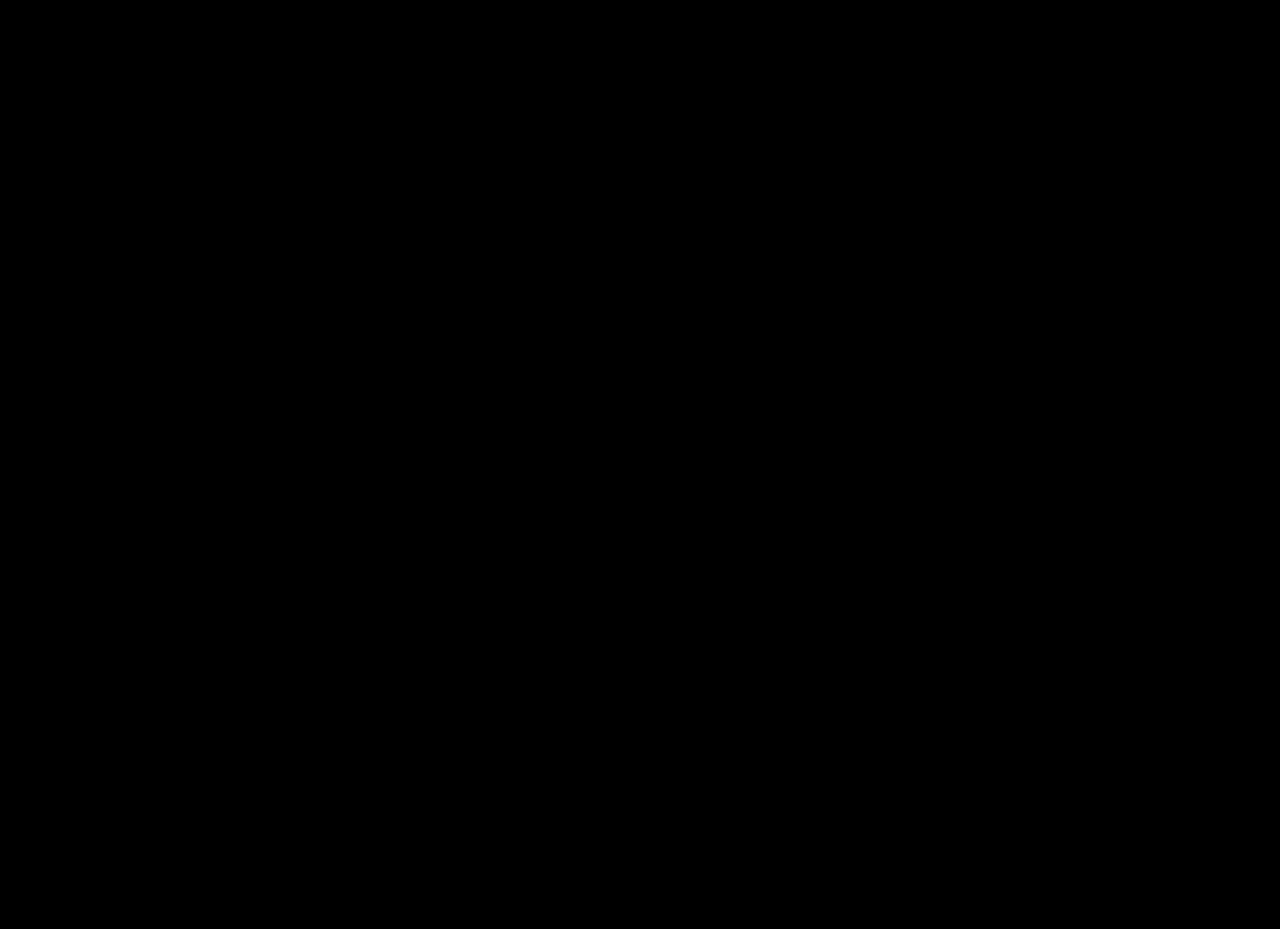
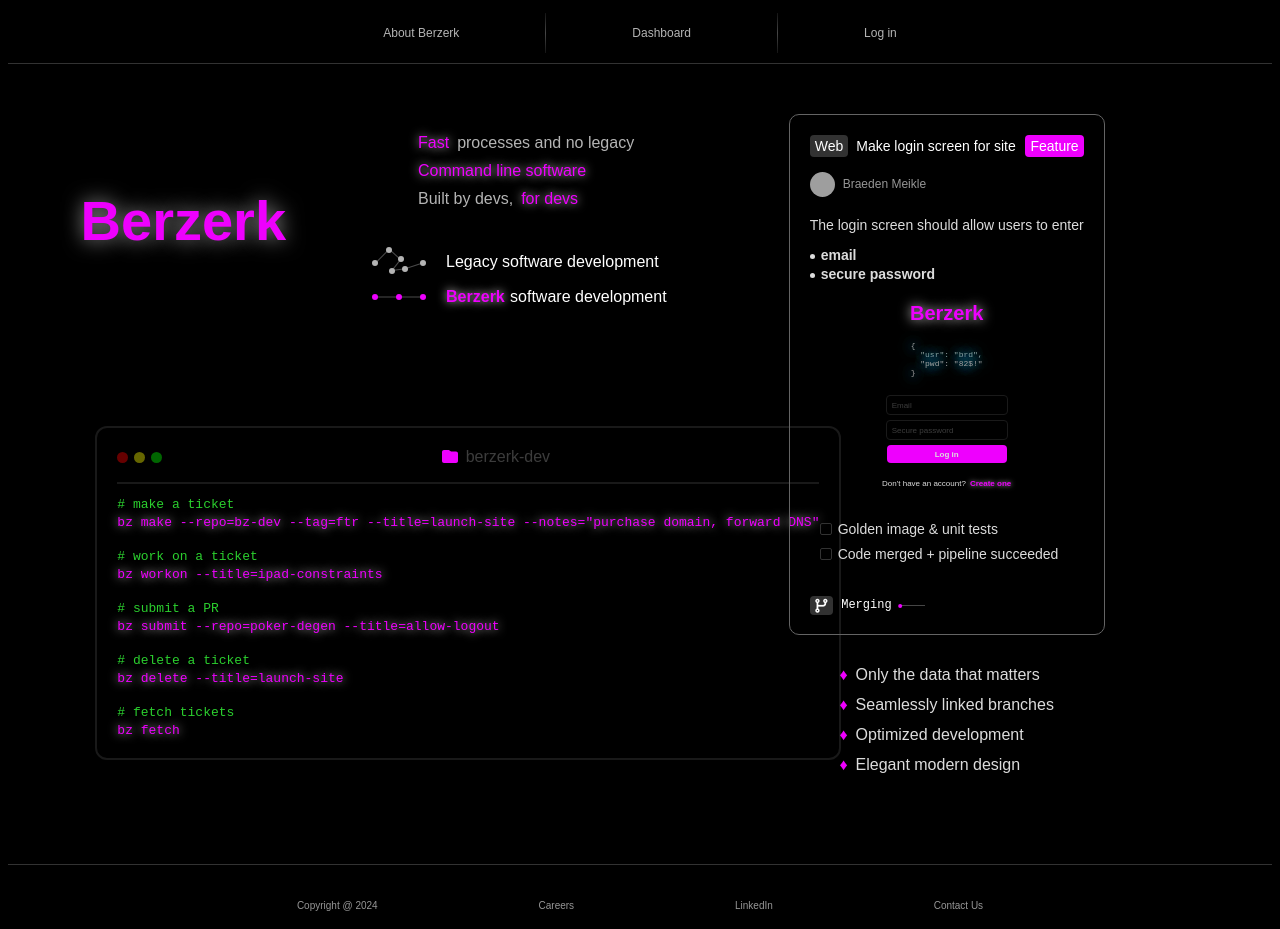
Before and after one commit to bmeikle56/bz-dev, a React (Create React App) app: page /home in a window 1280 px wide. Before the commit this address had no page. Before the commit the page ends 800 px from the top, so only its background shows below. Built offline with nearby package versions, Linux system fonts and the light colour scheme; grey boxes are pictures that could not be loaded.

Commit message:
Partially fix routing

```diff
--- a/package.json
+++ b/package.json
@@ -19,7 +19,7 @@
     "web-vitals": "^2.1.4"
   },
   "scripts": {
-    "start": "react-scripts start",
+    "dev": "react-scripts start",
     "build": "react-scripts build",
     "test": "react-scripts test",
     "eject": "react-scripts eject"
--- a/public/index.html
+++ b/public/index.html
@@ -24,7 +24,7 @@
       work correctly both with client-side routing and a non-root public URL.
       Learn how to configure a non-root public URL by running `npm run build`.
     -->
-    <title>PokerDegen</title>
+    <title>Berzerk</title>
   </head>
   <body>
     <noscript>You need to enable JavaScript to run this app.</noscript>
--- a/src/App.js
+++ b/src/App.js
@@ -1,14 +1,16 @@
 import './App.css'
 import { BrowserRouter as Router, Routes, Route } from 'react-router-dom'
 import HomePage from '../src/home/page'
+import DashboardPage from '../src/dash/page'
+import AuthPage from '../src/auth/page'
 
 function App() {
   return (
     <Router>
       <Routes>
-        <Route path="/" element={<HomePage/>} />
-        {/* <Route path="/support" element={<Support/>}/>
-        <Route path="/privacy" element={<Privacy/>}/> */}
+        <Route path="/home" element={<HomePage/>} />
+        <Route path="/dashboard" element={<DashboardPage/>}/>
+        <Route path="/login" element={<AuthPage/>}/>
       </Routes>
     </Router>
   )
--- a/src/cmp/impl/TabBar.js
+++ b/src/cmp/impl/TabBar.js
@@ -1,13 +1,12 @@
-
-import { toggleLogin } from '../../auth/page'
+import { useNavigate } from 'react-router-dom'
 
 function TabBar() {
-  // const router = useRouter()
+  const navigate = useNavigate()
 
   const tabs = [
-    {txt: 'About Berzerk', action: () => {}},
-    {txt: 'Dashboard',  action: () => {}},
-    {txt: 'Log in',      action: () => {}},
+    {txt: 'About Berzerk', action: () => { navigate('/home') }},
+    {txt: 'Dashboard', action: () => { navigate('/dashboard') }},
+    {txt: 'Log in', action: () => { navigate('/login') }},
   ]
 
   return (
--- a/src/dash/page.js
+++ b/src/dash/page.js
@@ -35,7 +35,7 @@ function TicketList() {
           method: 'POST',
           headers: {
             'Content-Type': 'application/json',
-            'Authorization': `Bearer ${process.env.NEXT_PUBLIC_AUTH_TOKEN}`,
+            'Authorization': `Bearer ${process.env.AUTH_TOKEN}`,
           },
           body: JSON.stringify({ username: 'braeden' }),
         })
@@ -125,7 +125,7 @@ function DiamondWallpaper() {
   );
 };
 
-export default function DevPlaygroundPage() {
+export default function DashboardPage() {
   return (
     <div style={{display: 'flex', justifyContent: 'center', alignItems: 'center', height: '100vh', width: '100vw'}}>
       <Wallpaper/>
```
Also changed, not shown: public/manifest.json.
